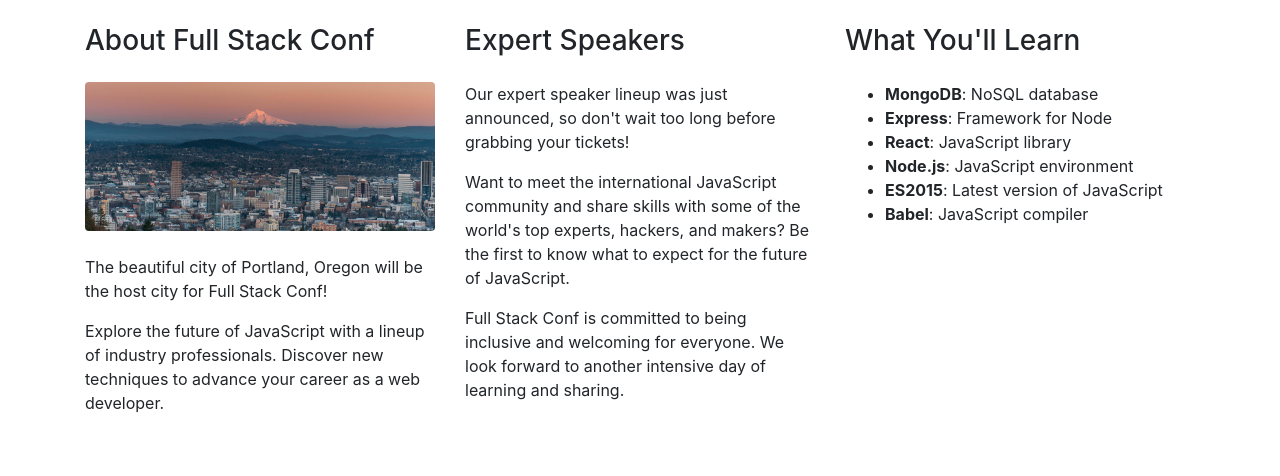
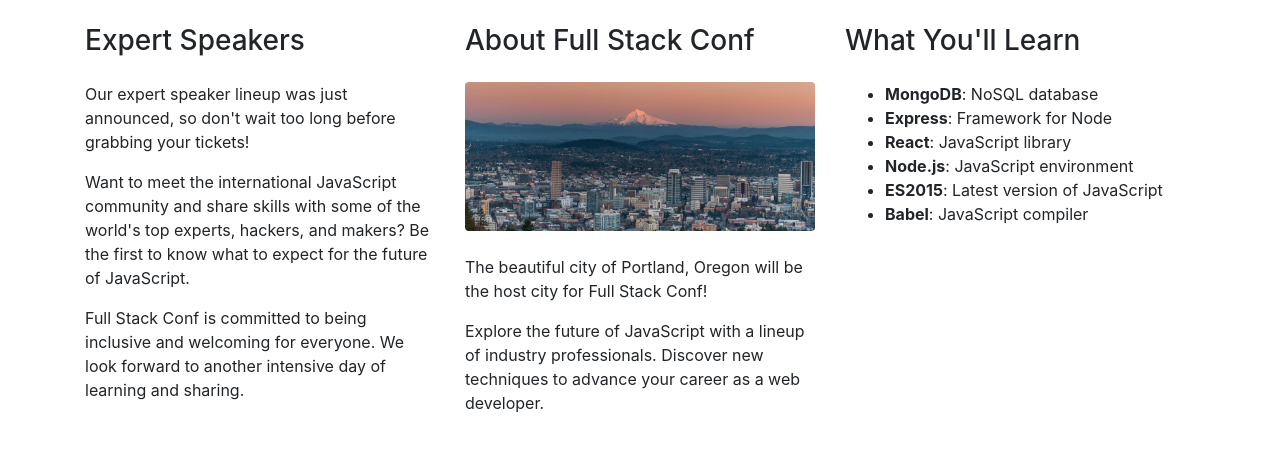
Before and after one commit to dawsonrichey/bootstrap-4, a plain HTML site: page index.html in a window 1280 px wide. Shown: the top 476 px of the page. Drawn offline with nearby package versions, Linux system fonts and the light colour scheme.

Commit message:
Reorder columns at lg+ grid point

```diff
--- a/index.html
+++ b/index.html
@@ -13,19 +13,19 @@
       <div class="container pt-4">
         <!-- About Content -->
           <div class="row">
-            <div class="col-lg">
+            <div class="col-lg order-lg-2">
                 <h3 class="mb-4">About Full Stack Conf</h3>
                 <img class="mb-4 img-fluid rounded" src="img/pdx.jpg" alt="Portland">
                 <p>The beautiful city of Portland, Oregon will be the host city for Full Stack Conf!</p>
                 <p>Explore the future of JavaScript with a lineup of industry professionals. Discover new techniques to advance your career as a web developer.</p>
             </div>
-            <div class="col-lg">
+            <div class="col-lg order-lg-1">
                 <h3 class="mb-4">Expert Speakers</h3>
                 <p>Our expert speaker lineup was just announced, so don't wait too long before grabbing your tickets!</p>
                 <p>Want to meet the international JavaScript community and share skills with some of the world's top experts, hackers, and makers? Be the first to know what to expect for the future of JavaScript.</p>
                 <p>Full Stack Conf is committed to being inclusive and welcoming for everyone. We look forward to another intensive day of learning and sharing.</p>
             </div>
-            <div class="col-lg">
+            <div class="col-lg order-lg-3">
                 <h3 class="mb-4">What You'll Learn</h3>
                 <ul>
                   <li><strong>MongoDB</strong>: NoSQL database</li>
```
